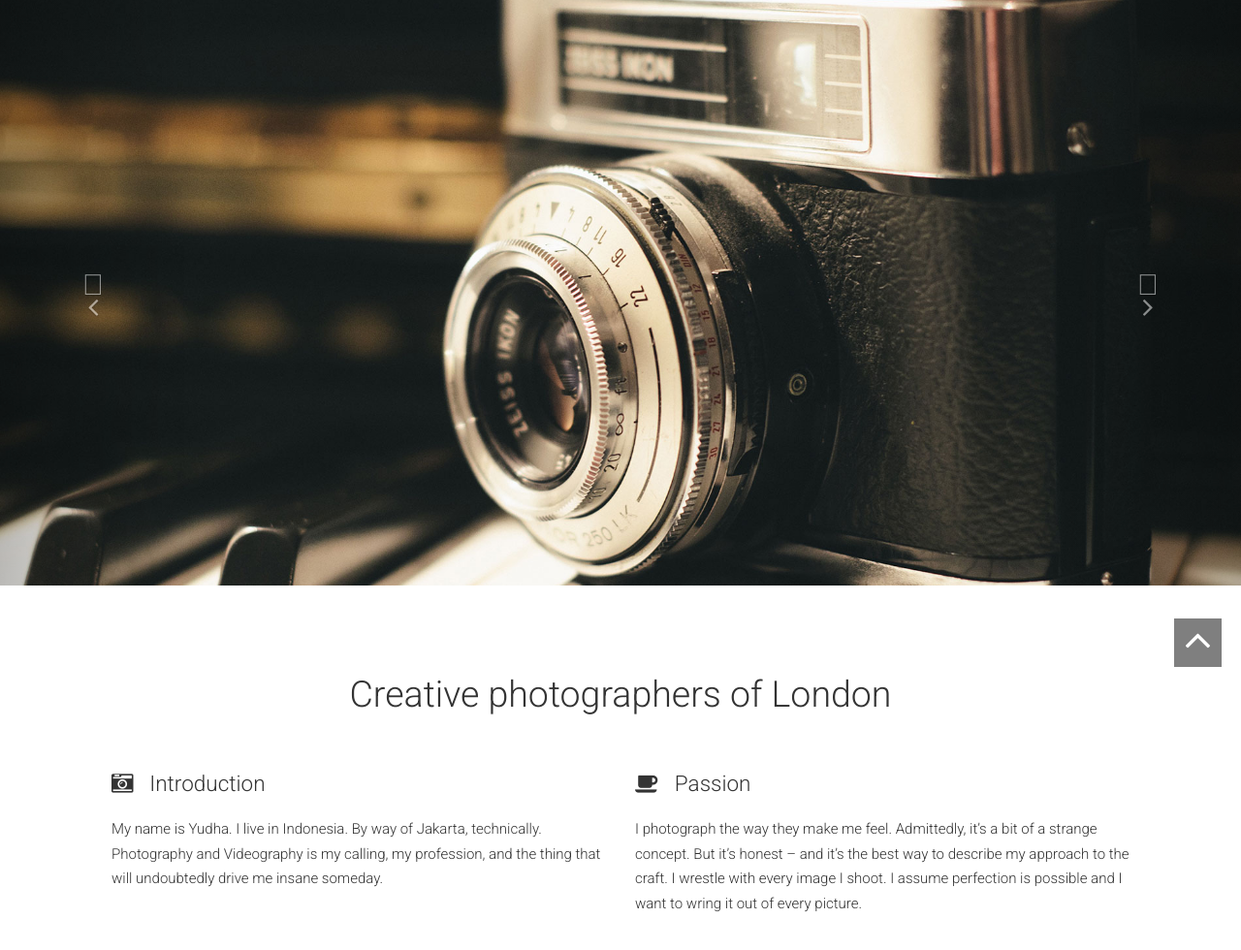
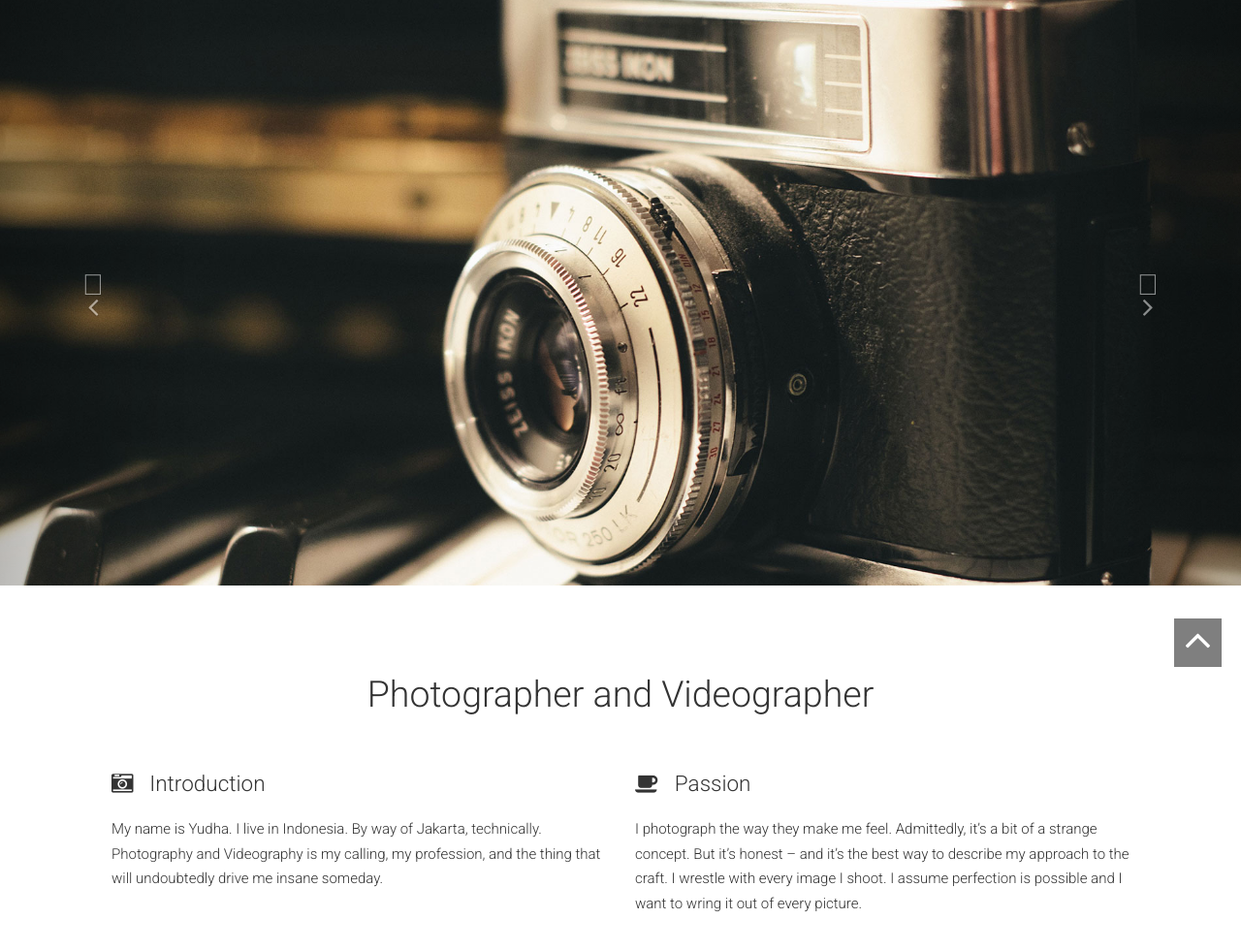
Before and after one commit to argubihelmi/viewfinder_y, a plain HTML site: page index.html in a window 1280 px wide. Shown: the part 92-1072 px from the top of the page at 97% size. Drawn offline with Linux system fonts and the light colour scheme.

Commit message:
Update About Me

```diff
--- a/index.html
+++ b/index.html
@@ -122,7 +122,7 @@
 
 <!-- Cirlce Starts -->
 <div id="about"  class="container spacer about">
-<h2 class="text-center wowload fadeInUp">Creative photographers of London</h2>
+<h2 class="text-center wowload fadeInUp">Photographer and Videographer</h2>
   <div class="row">
   <div class="col-sm-6 wowload fadeInLeft">
     <h4><i class="fa fa-camera-retro"></i> Introduction </h4>
```
